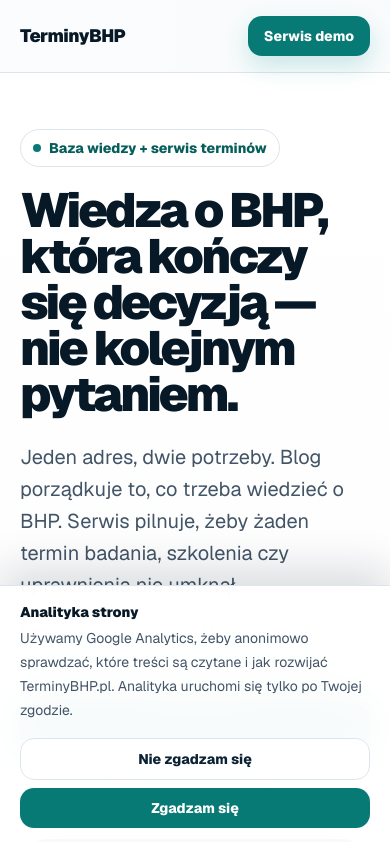
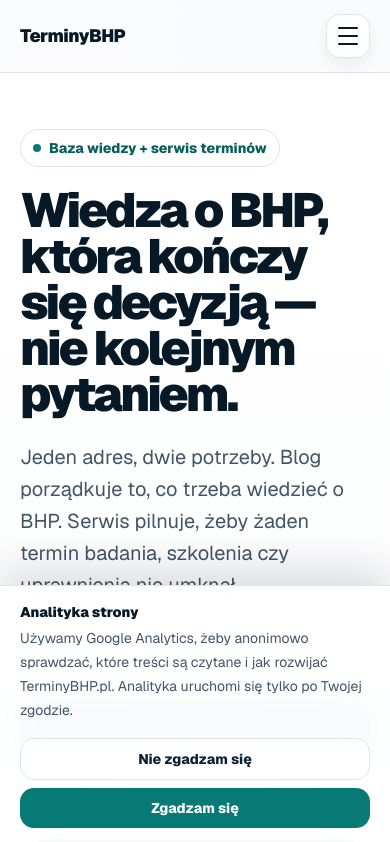
Before and after one commit to RafalWoz/terminarzBHP, a Next.js app in the folder terminybhp-portal/: page / in a window 390 px wide. Shown: the top 842 px of the page. Built offline with nearby package versions, Linux system fonts and the light colour scheme.

Commit message:
Add mobile menu to public header

```diff
--- a/terminybhp-portal/src/components/SiteHeader.tsx
+++ b/terminybhp-portal/src/components/SiteHeader.tsx
@@ -1,3 +1,6 @@
+"use client";
+
+import { useState } from "react";
 import Link from "next/link";
 
 const navItems = [
@@ -7,10 +10,14 @@ const navItems = [
 ];
 
 export function SiteHeader() {
+  const [isOpen, setIsOpen] = useState(false);
+
+  const closeMenu = () => setIsOpen(false);
+
   return (
     <header className="sticky top-0 z-20 border-b border-[var(--slate-200)] bg-[rgba(251,252,253,0.9)] backdrop-blur-xl">
       <div className="mx-auto flex h-18 max-w-[1160px] items-center justify-between gap-5 px-5 sm:px-6">
-        <Link href="/" className="text-lg font-black tracking-[-0.03em] text-[var(--navy-950)]">
+        <Link href="/" onClick={closeMenu} className="text-lg font-black tracking-[-0.03em] text-[var(--navy-950)]">
           TerminyBHP
         </Link>
 
@@ -24,11 +31,45 @@ export function SiteHeader() {
 
         <a
           href="/serwis/"
-          className="rounded-[14px] bg-[var(--teal-600)] px-4 py-2.5 text-sm font-extrabold text-white shadow-[0_10px_24px_rgba(14,145,139,0.2)] transition hover:bg-[var(--teal-700)]"
+          className="hidden rounded-[14px] bg-[var(--teal-600)] px-4 py-2.5 text-sm font-extrabold text-white shadow-[0_10px_24px_rgba(14,145,139,0.2)] transition hover:bg-[var(--teal-700)] sm:inline-flex"
         >
           Serwis demo
         </a>
+
+        <button
+          type="button"
+          aria-label={isOpen ? "Zamknij menu" : "Otwórz menu"}
+          aria-expanded={isOpen}
+          onClick={() => setIsOpen((open) => !open)}
+          className="inline-flex size-11 items-center justify-center rounded-[14px] border border-[var(--slate-200)] bg-white text-[var(--navy-950)] shadow-[0_8px_20px_rgba(7,24,38,0.06)] sm:hidden"
+        >
+          <span className="sr-only">Menu</span>
+          <span className="flex flex-col gap-1.5">
+            <span className={`block h-0.5 w-5 rounded-full bg-current transition ${isOpen ? "translate-y-2 rotate-45" : ""}`} />
+            <span className={`block h-0.5 w-5 rounded-full bg-current transition ${isOpen ? "opacity-0" : ""}`} />
+            <span className={`block h-0.5 w-5 rounded-full bg-current transition ${isOpen ? "-translate-y-2 -rotate-45" : ""}`} />
+          </span>
+        </button>
       </div>
+
+      {isOpen && (
+        <div className="border-t border-[var(--slate-200)] bg-white px-5 py-4 shadow-[0_18px_40px_rgba(7,24,38,0.08)] sm:hidden">
+          <nav className="mx-auto flex max-w-[1160px] flex-col gap-2 text-sm font-extrabold text-[var(--navy-950)]">
+            {navItems.map((item) => (
+              <Link key={item.href} href={item.href} onClick={closeMenu} className="rounded-[14px] px-4 py-3 hover:bg-[var(--paper)]">
+                {item.label}
+              </Link>
+            ))}
+            <a
+              href="/serwis/"
+              onClick={closeMenu}
+              className="mt-2 rounded-[14px] bg-[var(--teal-600)] px-4 py-3 text-center text-white shadow-[0_10px_24px_rgba(14,145,139,0.2)] hover:bg-[var(--teal-700)]"
+            >
+              Serwis demo
+            </a>
+          </nav>
+        </div>
+      )}
     </header>
   );
 }
```
